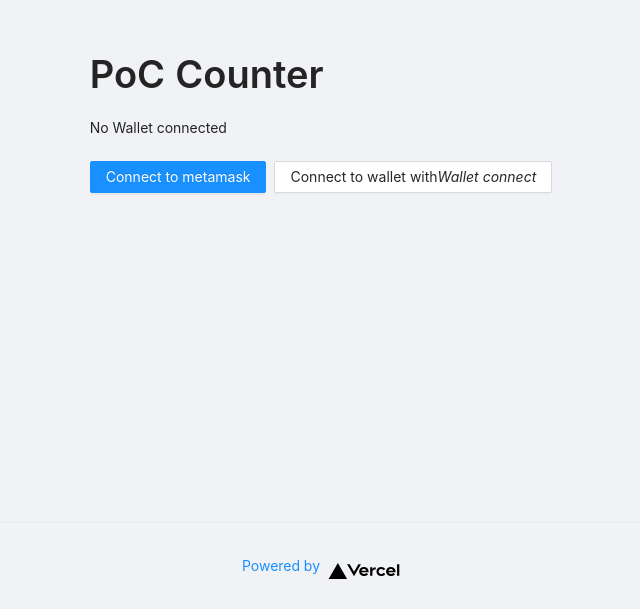
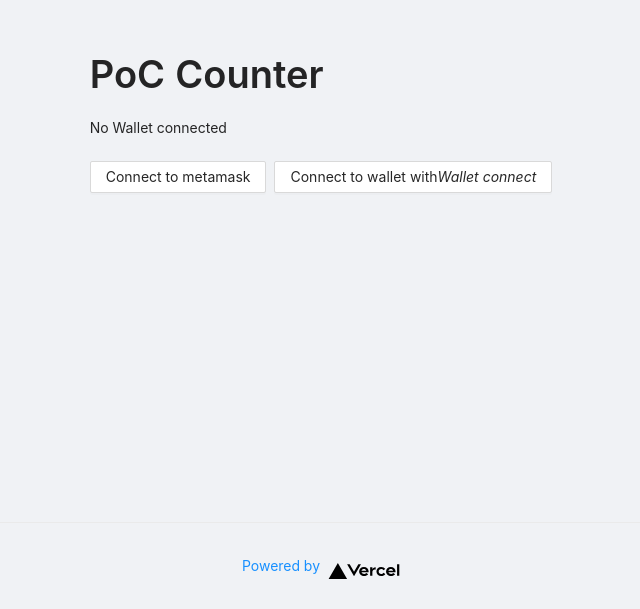
Before and after one commit to etherisc/poc-wallet-access, a Next.js app: page / in a window 1280 px wide. Shown: the part 278-887 px from the top of the page, without its empty margins (319-959 px from the left). Built offline with nearby package versions, Linux system fonts and the light colour scheme.

Commit message:
button style

```diff
--- a/components/counter_access.tsx
+++ b/components/counter_access.tsx
@@ -41,13 +41,11 @@ export default function CounterAccess() {
     }
 
     let connected = (<div>No Wallet connected</div>);
-    let count = (<div></div>);
+    let count = (<></>);
     if (ethSigner) {
         connected = (<div>Wallet connected</div>);
         count = (
-            <div>
-                <button onClick={incrementCounter}>Count</button>
-            </div>
+            <Button onClick={incrementCounter}>Count</Button>
         );
 
     }
@@ -62,10 +60,10 @@ export default function CounterAccess() {
             <br/>
 
             <Space size={8}>
-                <Button onClick={() => connectEthersWallet(setEthProvider, setEthSigner)} type="primary">Connect to metamask</Button>
+                <Button onClick={() => connectEthersWallet(setEthProvider, setEthSigner)}>Connect to metamask</Button>
                 <Button onClick={() => connectWalletConnect(setEthProvider, setEthSigner)}>Connect to wallet with <i>Wallet connect</i></Button>
+                {count}
             </Space>
-            {count}
         </div>
     );
 }
```
